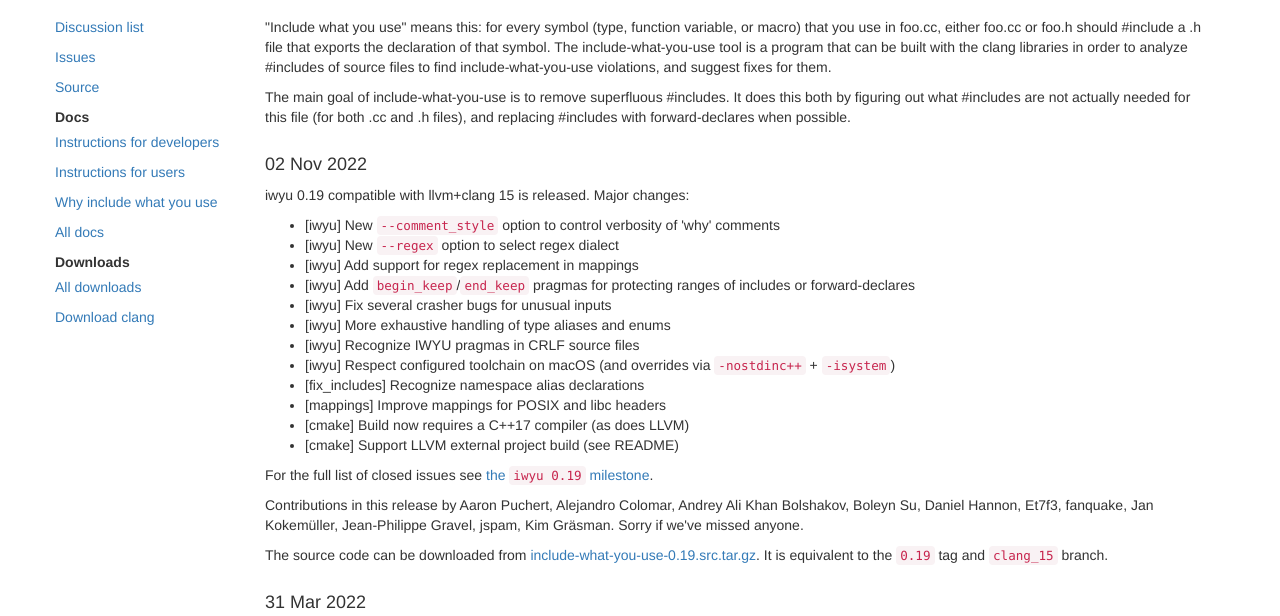
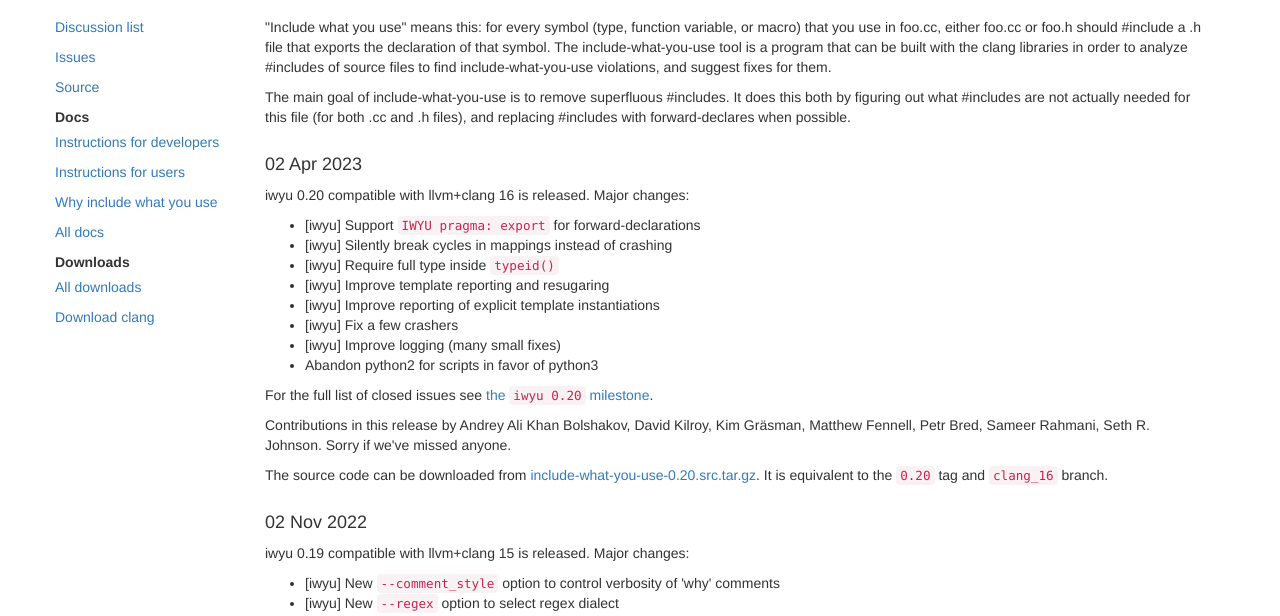
Before and after one commit to include-what-you-use/include-what-you-use.org, a plain HTML site: page index.html in a window 1280 px wide. Shown: the part 102-718 px from the top of the page. Drawn offline with nearby package versions, Linux system fonts and the light colour scheme.

Commit message:
Release information for 0.20

```diff
--- a/index.html
+++ b/index.html
@@ -62,6 +62,25 @@
                 <p>"Include what you use" means this: for every symbol (type, function variable, or macro) that you use in foo.cc, either foo.cc or foo.h should #include a .h file that exports the declaration of that symbol. The include-what-you-use tool is a program that can be built with the clang libraries in order to analyze #includes of source files to find include-what-you-use violations, and suggest fixes for them.</p>
 
                 <p>The main goal of include-what-you-use is to remove superfluous #includes. It does this both by figuring out what #includes are not actually needed for this file (for both .cc and .h files), and replacing #includes with forward-declares when possible.</p>
+
+                <h4>02 Apr 2023</h4>
+                <p>iwyu 0.20 compatible with llvm+clang 16 is released. Major changes:</p>
+                <ul>
+                    <li>[iwyu] Support <code>IWYU pragma: export</code> for forward-declarations</li>
+                    <li>[iwyu] Silently break cycles in mappings instead of crashing</li>
+                    <li>[iwyu] Require full type inside <code>typeid()</code></li>
+                    <li>[iwyu] Improve template reporting and resugaring</li>
+                    <li>[iwyu] Improve reporting of explicit template instantiations</li>
+                    <li>[iwyu] Fix a few crashers</li>
+                    <li>[iwyu] Improve logging (many small fixes)</li>
+                    <li>Abandon python2 for scripts in favor of python3</li>
+                </ul>
+
+                <p>For the full list of closed issues see <a href="https://github.com/include-what-you-use/include-what-you-use/issues?q=milestone%3A%22iwyu+0.20%22">the <code>iwyu 0.20</code> milestone</a>.</p>
+
+                <p>Contributions in this release by Andrey Ali Khan Bolshakov, David Kilroy, Kim Gräsman, Matthew Fennell, Petr Bred, Sameer Rahmani, Seth R. Johnson. Sorry if we've missed anyone.</p>
+
+                <p>The source code can be downloaded from <a href="/downloads/include-what-you-use-0.20.src.tar.gz">include-what-you-use-0.20.src.tar.gz</a>. It is equivalent to the <code>0.20</code> tag and <code>clang_16</code> branch.</p>
 
                 <h4>02 Nov 2022</h4>
                 <p>iwyu 0.19 compatible with llvm+clang 15 is released. Major changes:</p>
```
Also changed, not shown: downloads/index.html (+5 -0 lines).
